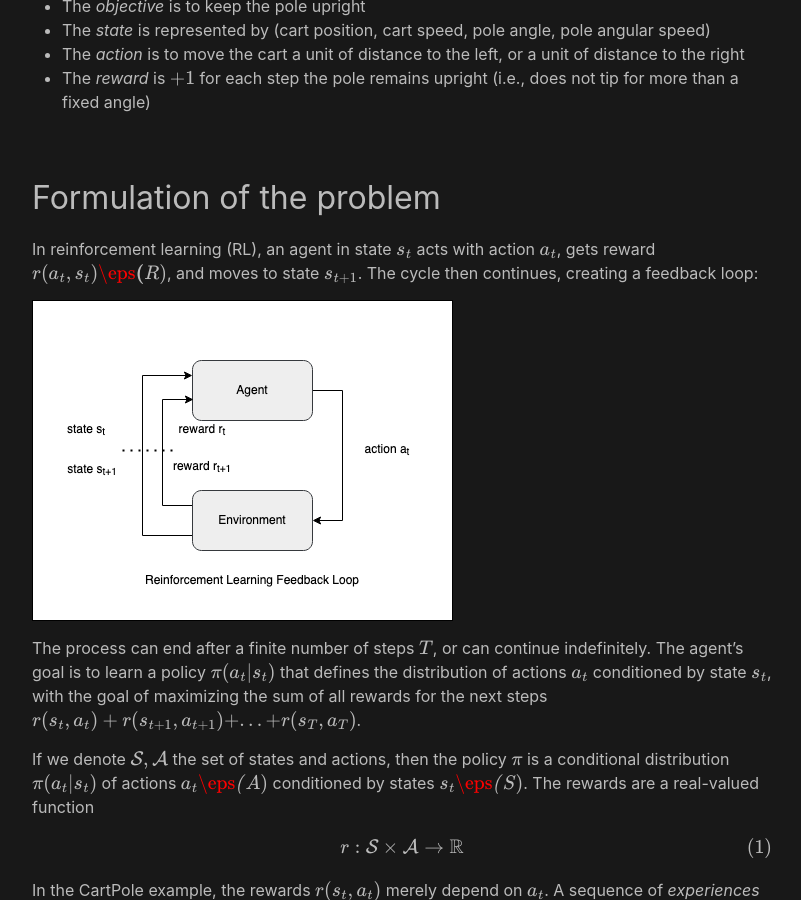
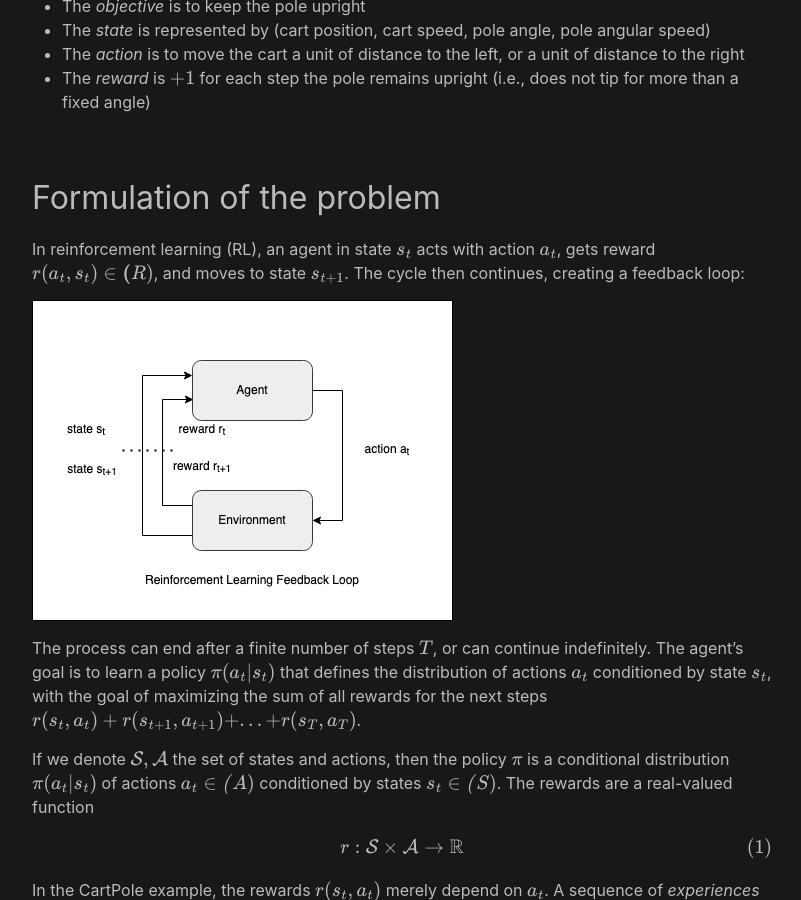
Before and after one commit to analytiq-hub/sigagent.github.io, a Jekyll site: the page built from machine_learning/_posts/2021-01-22-reinforce.md, in a window 1280 px wide and 900 px high, scrolled down 1497 px. Shown: the whole window, without its empty margins (238-1039 px from the left). Built offline with Jekyll 4.4.1, drawn with Linux system fonts in a browser that asks for light colours; formulas are drawn with MathJax 3; a script that is not in the unit is left out.

Commit message:
*** empty log message ***

```diff
--- a/machine_learning/_posts/2021-01-22-reinforce.md
+++ b/machine_learning/_posts/2021-01-22-reinforce.md
@@ -35,13 +35,13 @@ In this example, a pole is balanced on top of a cart. The environment is two-dim
 * The *reward* is $$+1$$ for each step the pole remains upright (i.e., does not tip for more than a fixed angle)
 
 ## Formulation of the problem
-In reinforcement learning (RL), an agent in state $$s_t$$ acts with action $$a_t$$, gets reward $$r(a_t, s_t) \eps \mathbb(R)$$, and moves to state $$s_{t+1}$$. The cycle then continues, creating a feedback loop:
+In reinforcement learning (RL), an agent in state $$s_t$$ acts with action $$a_t$$, gets reward $$r(a_t, s_t) \in \mathbb(R)$$, and moves to state $$s_{t+1}$$. The cycle then continues, creating a feedback loop:
 
 ![Reinforce Learning Control Loop](/src/diagrams/reinforce_learning_control_loop.png)
 
 The process can end after a finite number of steps $$T$$, or can continue indefinitely. The agent's goal is to learn a policy $$\pi(a_t \vert s_t)$$ that defines the distribution of actions $$a_t$$ conditioned by state $$s_t$$, with the goal of maximizing the sum of all rewards for the next steps $$r(s_t, a_t) + r(s_{t+1}, a_{t+1}) + ... + r(s_T, a_T)$$.
 
-If we denote $$\mathcal{S}, \mathcal{A}$$ the set of states and actions, then the policy $$\pi$$ is a conditional distribution $$\pi(a_t \vert s_t)$$ of actions $$a_t \eps \mathcal(A)$$ conditioned by states $$s_t \eps \mathcal(S)$$. The rewards are a real-valued function
+If we denote $$\mathcal{S}, \mathcal{A}$$ the set of states and actions, then the policy $$\pi$$ is a conditional distribution $$\pi(a_t \vert s_t)$$ of actions $$a_t \in \mathcal(A)$$ conditioned by states $$s_t \in \mathcal(S)$$. The rewards are a real-valued function
 
 $$
 \begin{equation}
```
